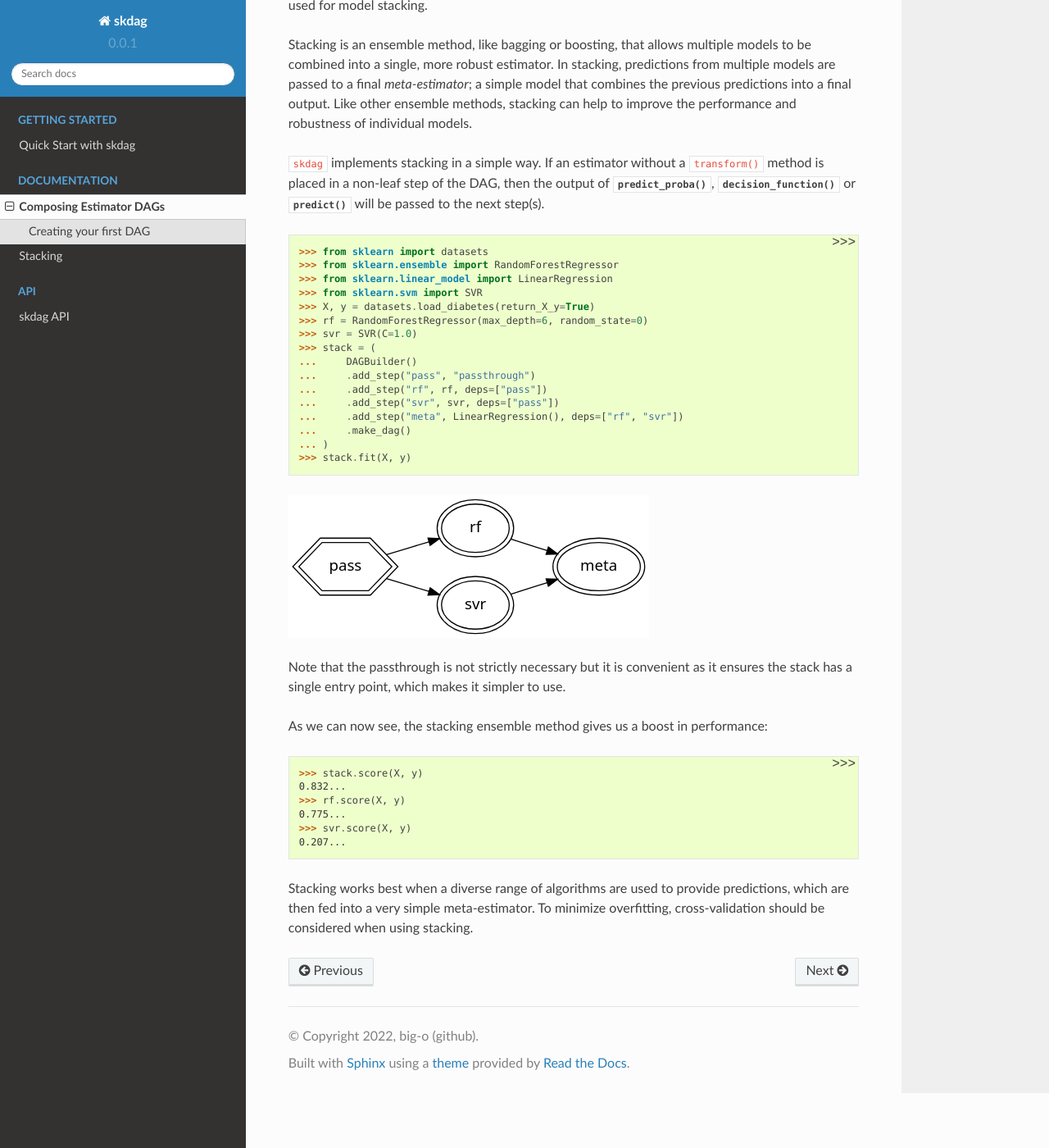
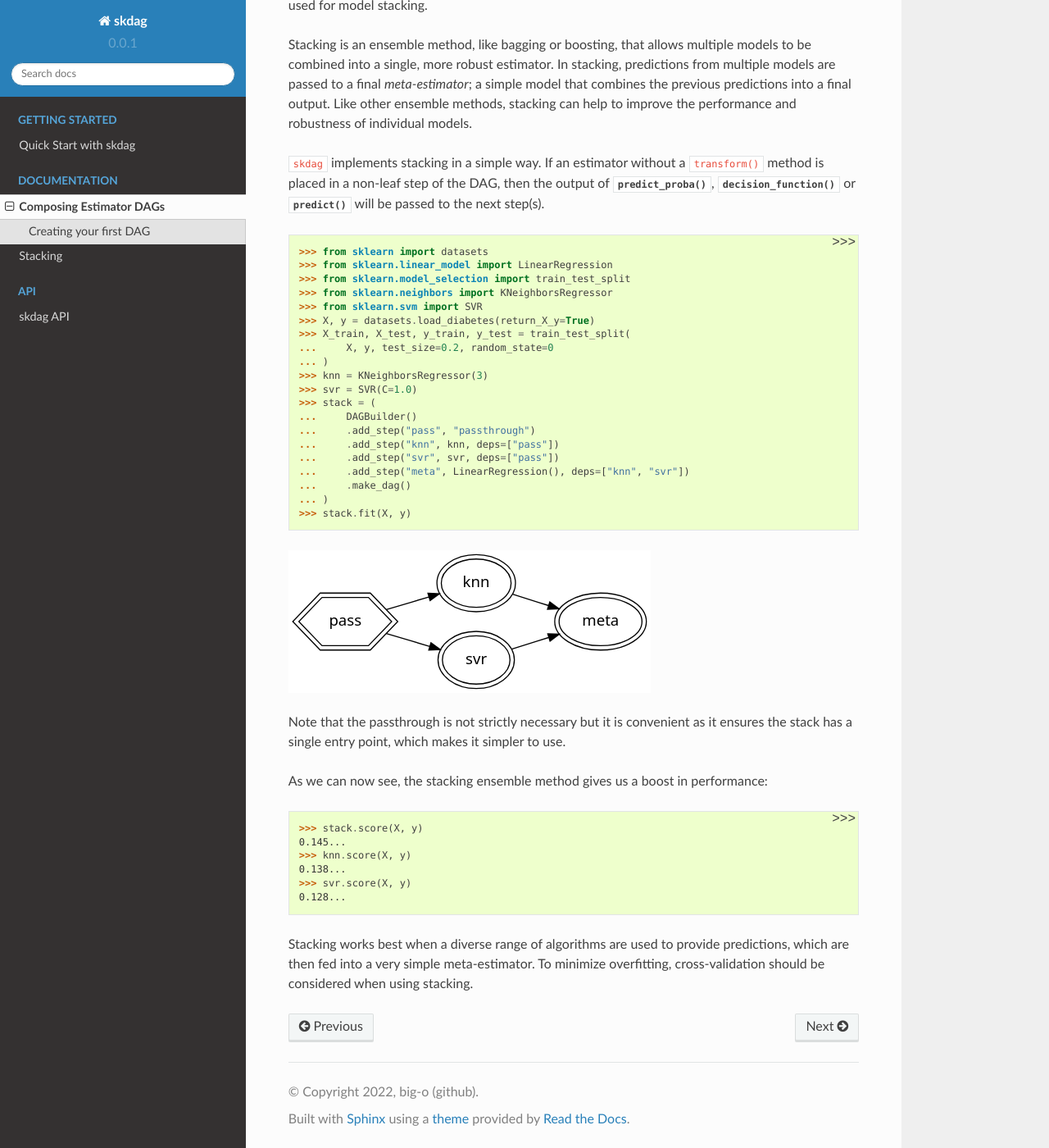
Before and after one commit to scikit-learn-contrib/skdag, a Sphinx documentation site: the page built from doc/user_guide.rst, in a window 1280 px wide and 1400 px high, scrolled down 2582 px. Shown: the whole window at 82% size. Built offline with Sphinx 7.4.7 and the Read the Docs theme 2.0.0, drawn with Linux system fonts in a browser that asks for light colours; formulas are drawn with MathJax 3; pages that are not in the unit, such as notebooks, are missing from menus.

```diff
--- a/doc/user_guide.rst
+++ b/doc/user_guide.rst
@@ -138,18 +138,22 @@ the next step(s).
 .. code-block:: python
 
     >>> from sklearn import datasets
-    >>> from sklearn.ensemble import RandomForestRegressor
     >>> from sklearn.linear_model import LinearRegression
+    >>> from sklearn.model_selection import train_test_split
+    >>> from sklearn.neighbors import KNeighborsRegressor
     >>> from sklearn.svm import SVR
     >>> X, y = datasets.load_diabetes(return_X_y=True)
-    >>> rf = RandomForestRegressor(max_depth=6, random_state=0)
+    >>> X_train, X_test, y_train, y_test = train_test_split(
+    ...     X, y, test_size=0.2, random_state=0
+    ... )
+    >>> knn = KNeighborsRegressor(3)
     >>> svr = SVR(C=1.0)
     >>> stack = (
     ...     DAGBuilder()
     ...     .add_step("pass", "passthrough")
-    ...     .add_step("rf", rf, deps=["pass"])
+    ...     .add_step("knn", knn, deps=["pass"])
     ...     .add_step("svr", svr, deps=["pass"])
-    ...     .add_step("meta", LinearRegression(), deps=["rf", "svr"])
+    ...     .add_step("meta", LinearRegression(), deps=["knn", "svr"])
     ...     .make_dag()
     ... )
     >>> stack.fit(X, y)
@@ -164,11 +168,11 @@ As we can now see, the stacking ensemble method gives us a boost in performance:
 .. code-block:: python
 
     >>> stack.score(X, y)
-    0.832...
-    >>> rf.score(X, y)
-    0.775...
+    0.145...
+    >>> knn.score(X, y)
+    0.138...
     >>> svr.score(X, y)
-    0.207...
+    0.128...
 
 Stacking works best when a diverse range of algorithms are used to provide predictions,
 which are then fed into a very simple meta-estimator. To minimize overfitting,
```
Also changed, not shown: doc/_static/img/stack.svg.
